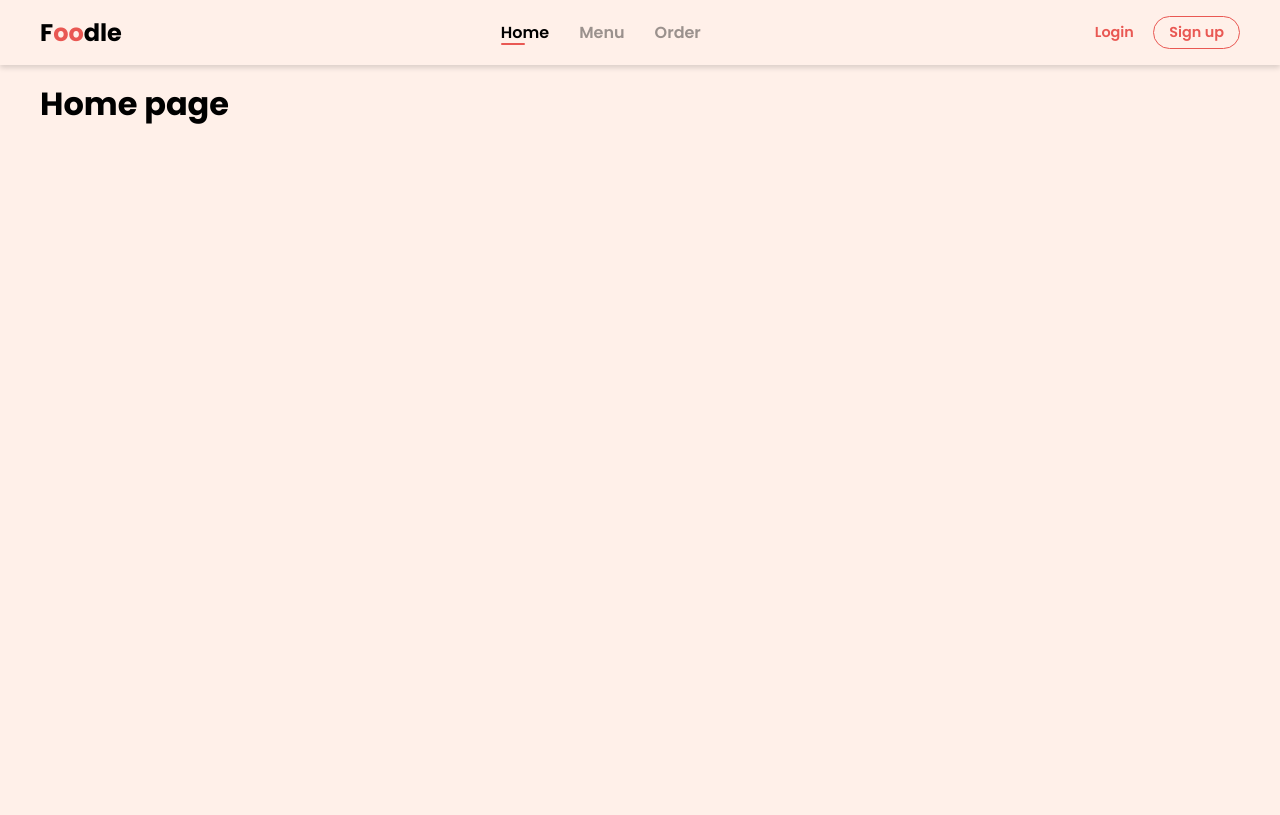
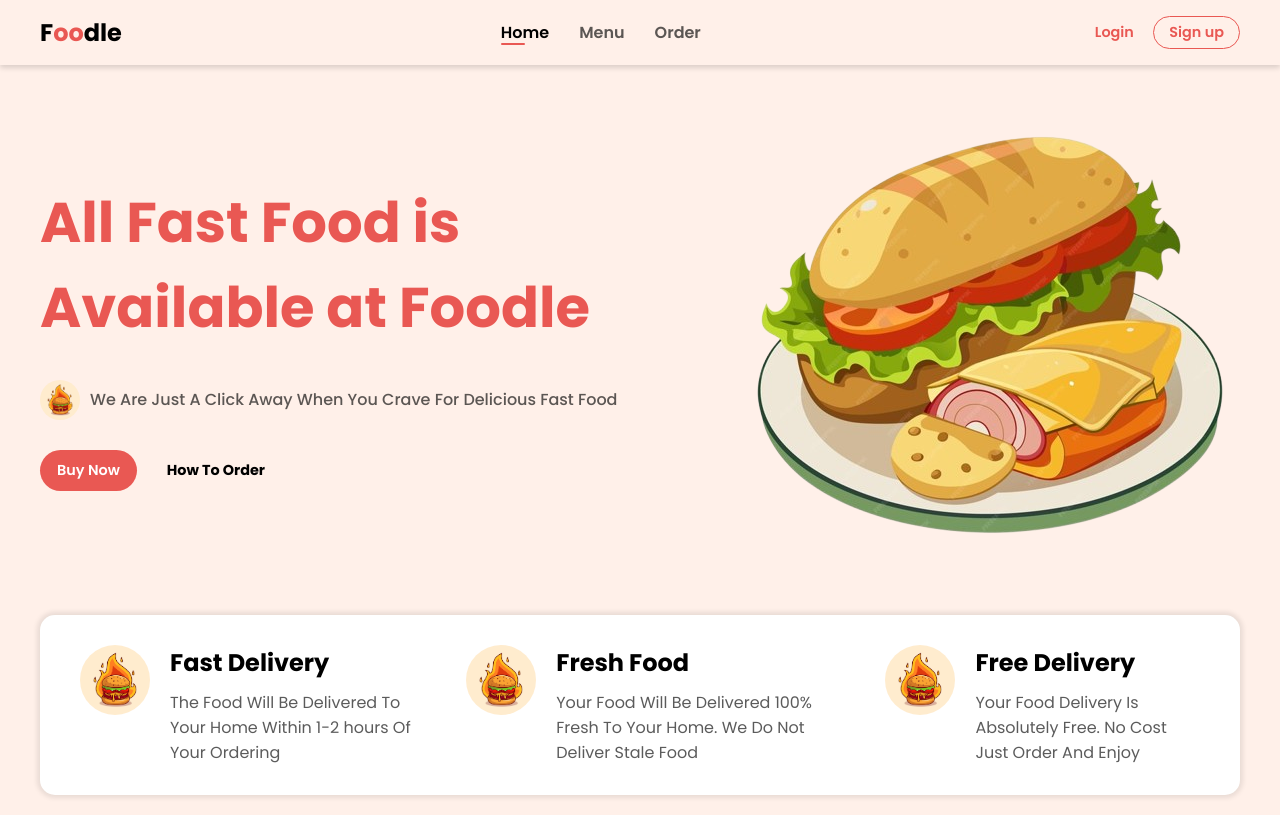
Before and after one commit to zadnap/odin-restaurant-page, a website built with webpack: page src/template.html in a window 1280 px wide. Built offline with nearby package versions, Linux system fonts and the light colour scheme.

Commit message:
Add the homepage UI
The homepage UI contains a hero banner and a
quality section:
- The hero banner representing the signature dish
of the restaurant
- The quality section contains services and
qualities of the restaurant

```diff
--- a/src/css/home.css
+++ b/src/css/home.css
@@ -0,0 +1,78 @@
+.hero {
+  display: flex;
+  align-items: center;
+  gap: 15px;
+  margin-bottom: 30px;
+}
+.hero .text {
+  flex: 4;
+  display: flex;
+  flex-direction: column;
+  gap: 30px;
+}
+.hero .text h1 {
+  font-size: 3.5rem;
+  color: var(--primary-color);
+}
+.hero .text .description {
+  display: flex;
+  align-items: center;
+  gap: 10px;
+  color: var(--sub-text-color);
+  font-weight: 500;
+}
+.hero .text .description img {
+  width: 40px;
+  height: 40px;
+  object-fit: cover;
+  border-radius: 50%;
+}
+.hero .banner {
+  flex: 1;
+}
+
+.hero .user-actions {
+  display: flex;
+  gap: 15px;
+}
+.hero .user-actions button:first-child {
+  border-radius: 50px;
+  background-color: var(--primary-color);
+  color: white;
+  font-weight: 600;
+  padding: 10px 17px;
+}
+.hero .user-actions button:nth-child(2) {
+  font-weight: 700;
+}
+.hero .user-actions button:nth-child(2):hover {
+  text-decoration: underline;
+}
+
+.qualities {
+  padding: 30px 40px;
+  box-shadow: 0 0 5px 3px #00000017;
+  background-color: white;
+  border-radius: 15px;
+}
+.qualities ul {
+  display: flex;
+  gap: 40px;
+}
+.qualities li {
+  display: flex;
+  gap: 20px;
+}
+.qualities li img {
+  width: 70px;
+  height: 70px;
+  border-radius: 50%;
+}
+.qualities li h3 {
+  margin-bottom: 10px;
+  font-size: 1.5rem;
+}
+.qualities li p {
+  font-weight: 400;
+  color: var(--sub-text-color);
+}
--- a/src/css/style.css
+++ b/src/css/style.css
@@ -13,6 +13,7 @@ html {
 
 :root {
   --primary-color: #e95853;
+  --sub-text-color: #000000a4;
   --background-color: #fff0e9;
 
   --page-padding: 40px;
@@ -51,6 +52,8 @@ header {
   justify-content: space-between;
   align-items: center;
   position: sticky;
+  top: 0;
+  background-color: var(--background-color);
   box-shadow: 0 3px 5px 0 #00000023;
 }
 
@@ -68,7 +71,7 @@ header nav {
 header nav li {
   position: relative;
   cursor: pointer;
-  color: #00000065;
+  color: var(--sub-text-color);
   transition: all ease 0.2s;
   font-weight: 600;
 }
@@ -109,5 +112,5 @@ header .auth button:nth-child(2):hover {
 }
 
 #content {
-  padding: 15px var(--page-padding);
+  padding: 20px var(--page-padding);
 }
--- a/src/scripts/home.js
+++ b/src/scripts/home.js
@@ -1,3 +1,61 @@
 import "../css/home.css";
+import logo from "../assets/images/logo.png";
+import heroBanner from "../assets/images/hero-banner.png";
 
-export default `<h1>Home page<h1>`;
+export default `<section class="hero">
+        <div class="text">
+          <h1>All Fast Food is Available at Foodle</h1>
+          <div class="description">
+            <img
+              src="${logo}"
+              alt="Restaurant's description"
+            />
+            <p>
+              We Are Just A Click Away When You Crave For Delicious Fast Food
+            </p>
+          </div>
+          <div class="user-actions">
+            <button>Buy Now</button>
+            <button>How To Order</button>
+          </div>
+        </div>
+        <img
+          src="${heroBanner}"
+          alt="hero banner"
+          class="banner"
+        />
+      </section>
+      <section class="qualities">
+        <ul>
+          <li>
+            <img src="${logo}" alt="fast delivery" />
+            <div class="text">
+              <h3>Fast Delivery</h3>
+              <p>
+                The Food Will Be Delivered To Your Home Within 1-2 hours Of Your
+                Ordering
+              </p>
+            </div>
+          </li>
+          <li>
+            <img src="${logo}" alt="fresh food" />
+            <div class="text">
+              <h3>Fresh Food</h3>
+              <p>
+                Your Food Will Be Delivered 100% Fresh To Your Home. We Do Not
+                Deliver Stale Food
+              </p>
+            </div>
+          </li>
+          <li>
+            <img src="${logo}" alt="free delivery" />
+            <div class="text">
+              <h3>Free Delivery</h3>
+              <p>
+                Your Food Delivery Is Absolutely Free. No Cost Just Order And
+                Enjoy
+              </p>
+            </div>
+          </li>
+        </ul>
+      </section>`;
```
